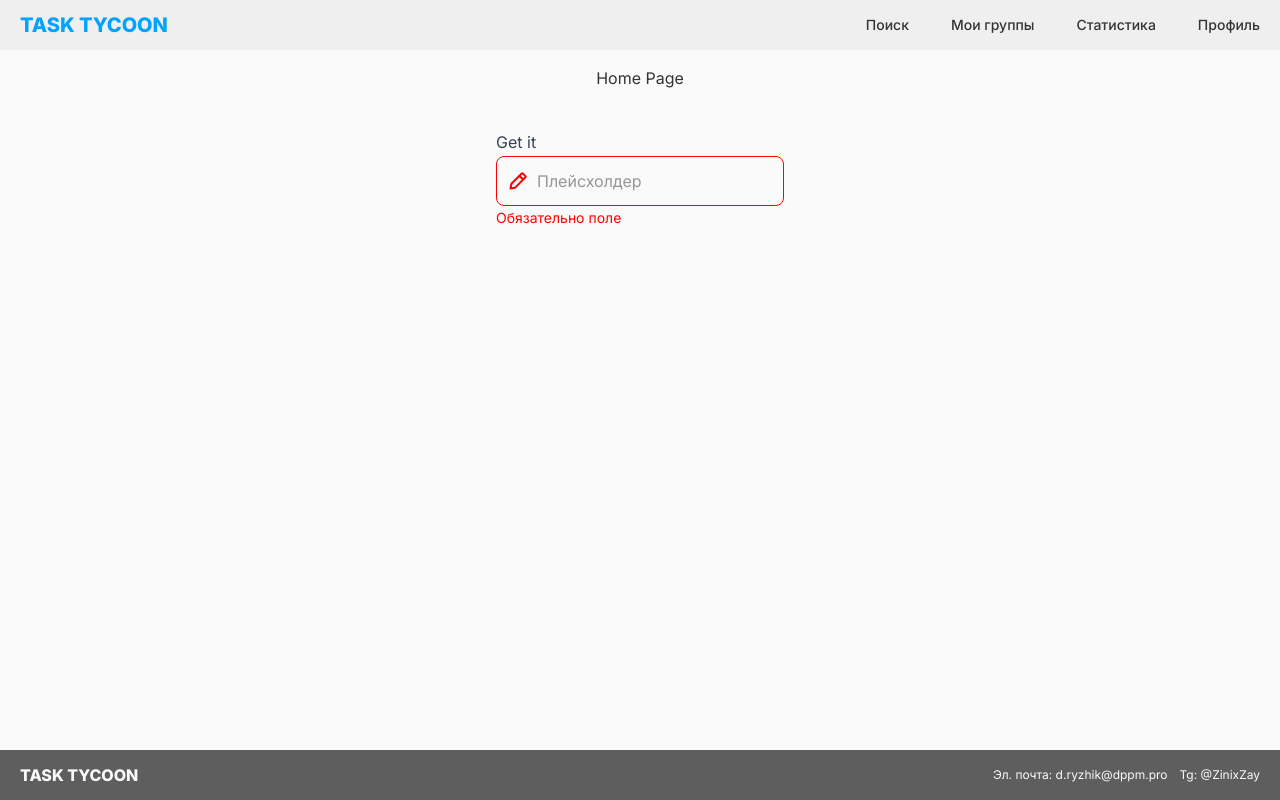
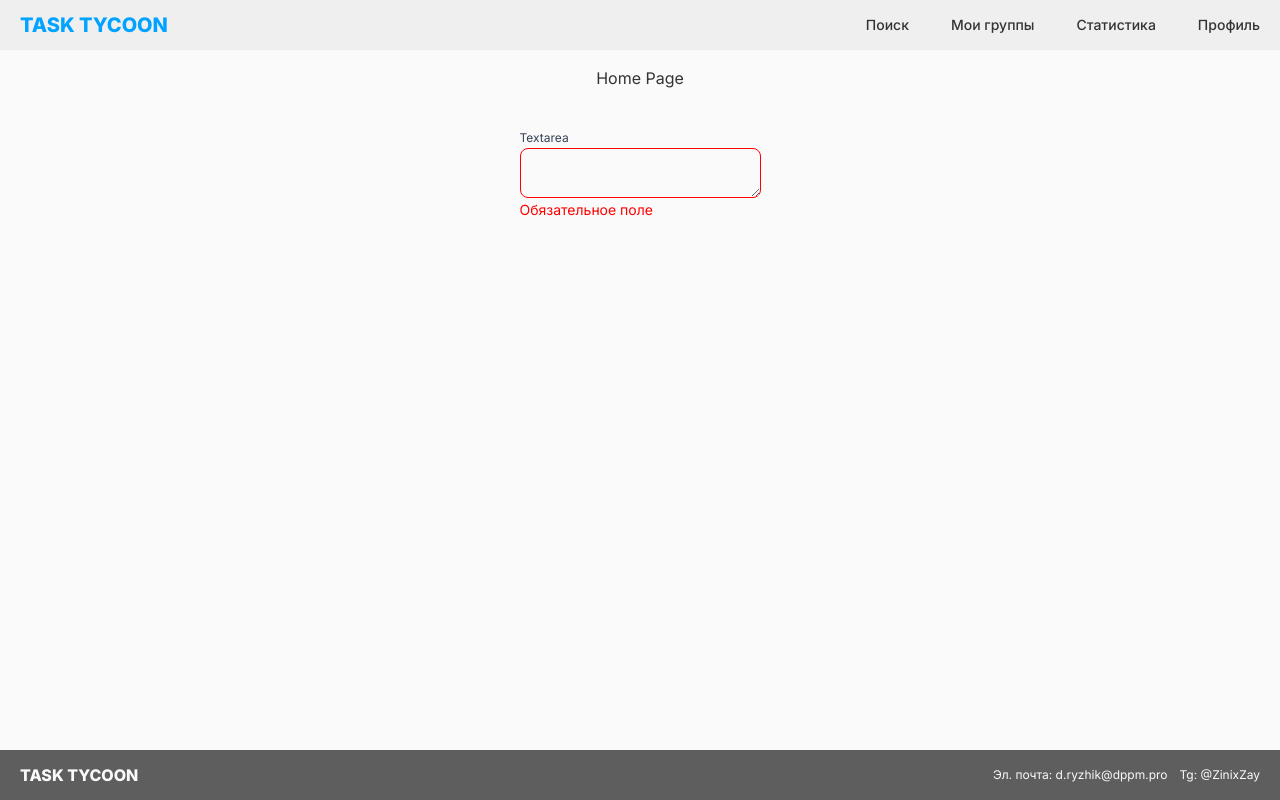
Before and after one commit to N-N0th1n9/task-tycoon-front-v2, a Next.js app: page / in a window 1280 px wide. Built offline with nearby package versions, Linux system fonts and the light colour scheme.

Commit message:
textarea: create base ui

```diff
--- a/src/app/(public)/(home)/page.tsx
+++ b/src/app/(public)/(home)/page.tsx
@@ -1,15 +1,12 @@
-import Input from '@/shared/components/input'
-import EditIcon from '@/shared/icons/edit'
+import Textarea from '@/shared/components/textarea'
 
 const HomePage = () => {
   return (
     <div className='flex flex-col items-center justify-center gap-20'>
       <h1>Home Page</h1>
-      <Input
-        placeholder='Плейсхолдер'
-        label='Get it'
-        icon={<EditIcon />}
-        error='Обязательно поле'
+      <Textarea
+        label='Textarea'
+        error='Обязательное поле'
       />
     </div>
   )
--- a/src/shared/components/input/index.tsx
+++ b/src/shared/components/input/index.tsx
@@ -10,7 +10,7 @@ interface IProps extends React.InputHTMLAttributes<HTMLInputElement> {
 const Input: FC<IProps> = ({ label, error, icon, className, ...props }) => {
   return (
     <div className='relative flex flex-col transition'>
-      {label && <label className='mb-1 text-gray-700'>{label}</label>}
+      {label && <label className='mb-1 text-xs text-gray-700'>{label}</label>}
 
       <div
         className={cln(
--- /dev/null
+++ b/src/shared/components/textarea/index.tsx
@@ -0,0 +1,25 @@
+import cln from '@/shared/helpers/classname'
+import { FC, TextareaHTMLAttributes } from 'react'
+
+interface IProps extends TextareaHTMLAttributes<HTMLTextAreaElement> {
+  label?: string
+  error?: string
+}
+
+const Textarea: FC<IProps> = ({ label, error, className, ...props }) => {
+  return (
+    <div className='relative flex max-h-200 flex-col transition'>
+      {label && <label className='mb-1 text-xs text-gray-700'>{label}</label>}
+      <textarea
+        className={cln(
+          'group rounded-ttBase border-ttLightGray focus-within:border-ttLightBlack hover:border-ttGray flex h-25 resize-y gap-5 border px-6 text-base outline-none',
+          { 'border-ttRed': error }
+        )}
+        {...props}
+      />
+      {error && <p className='text-ttRed mt-1 text-sm'>{error}</p>}
+    </div>
+  )
+}
+
+export default Textarea
```
